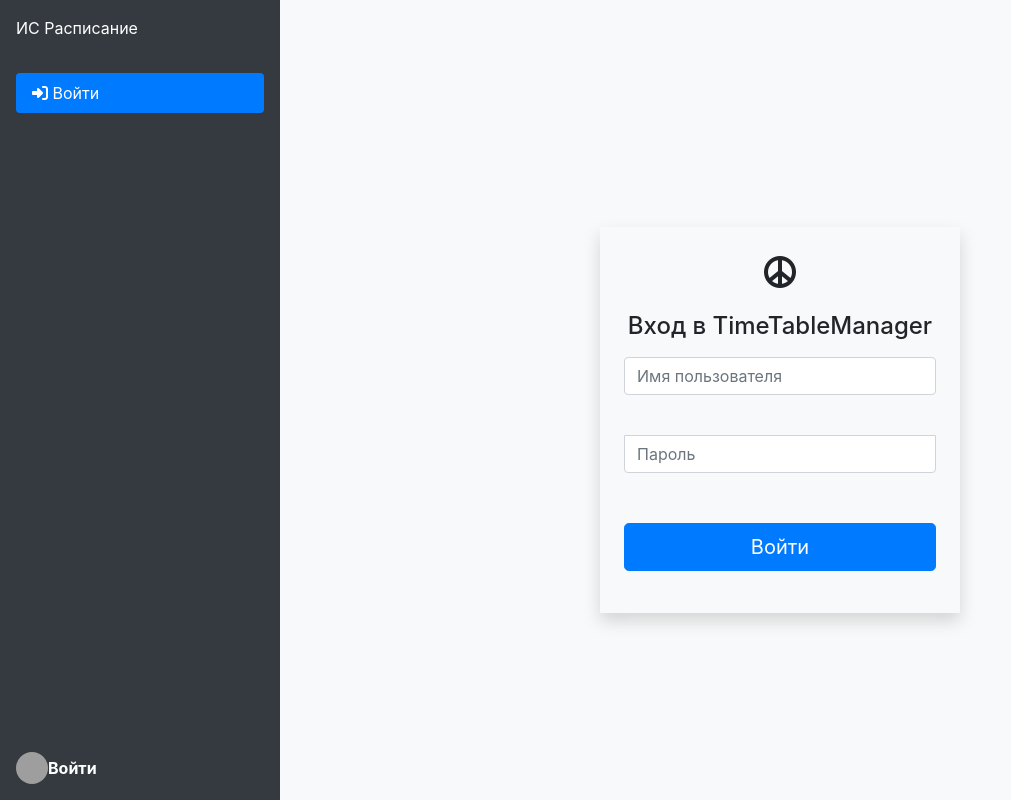
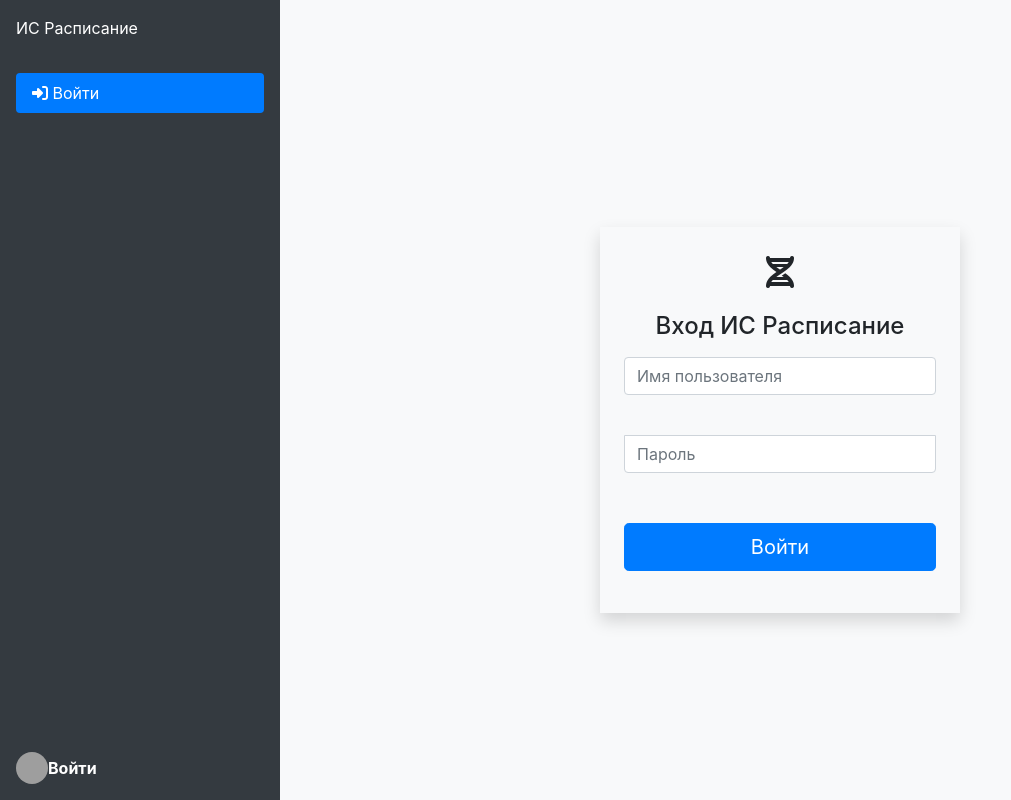
Before and after one commit to m4tveevm/is_schedule, a React (Vite) app in the folder frontend/: page /login in a window 1280 px wide. Shown: the whole page, without its empty margins (0-1011 px from the left). Built offline with nearby package versions, Linux system fonts and the light colour scheme; grey boxes are pictures that could not be loaded.

Commit message:
Refactoring: removing unused stack, and improving some elements of frontend items
Signed-off-by: Mihhail Matvejev <m4tveevm@updspace.com>

```diff
--- a/frontend/src/components/Auth/Login.jsx
+++ b/frontend/src/components/Auth/Login.jsx
@@ -30,9 +30,9 @@ function Login() {
         style={{ maxWidth: "360px", width: "100%" }}
       >
         <form onSubmit={handleSubmit}>
-          <i className="d-block mx-auto mb-4 fa-solid fa-peace fa-2x text-center"></i>
+          <i className="d-block mx-auto mb-4 fa-solid fa-dna fa-2x text-center"></i>
           <h1 className="h4 mb-3 fw-bold text-center">
-            Вход в TimeTableManager
+            Вход ИС Расписание
           </h1>
           {error && <div className="alert alert-danger">{error}</div>}
 
```
Also changed, not shown: 2 other files (tests, documents, lock files or other folders).
